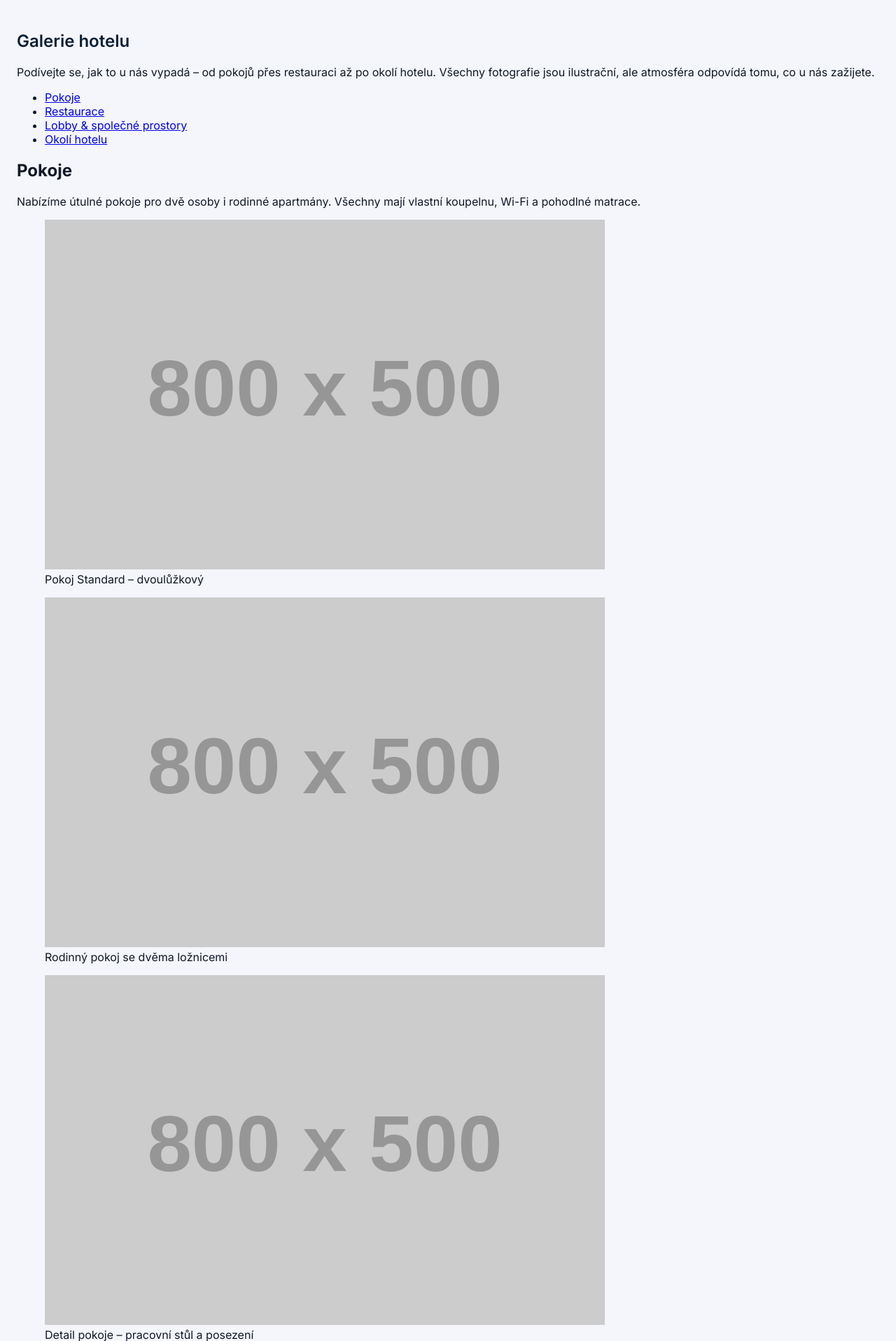
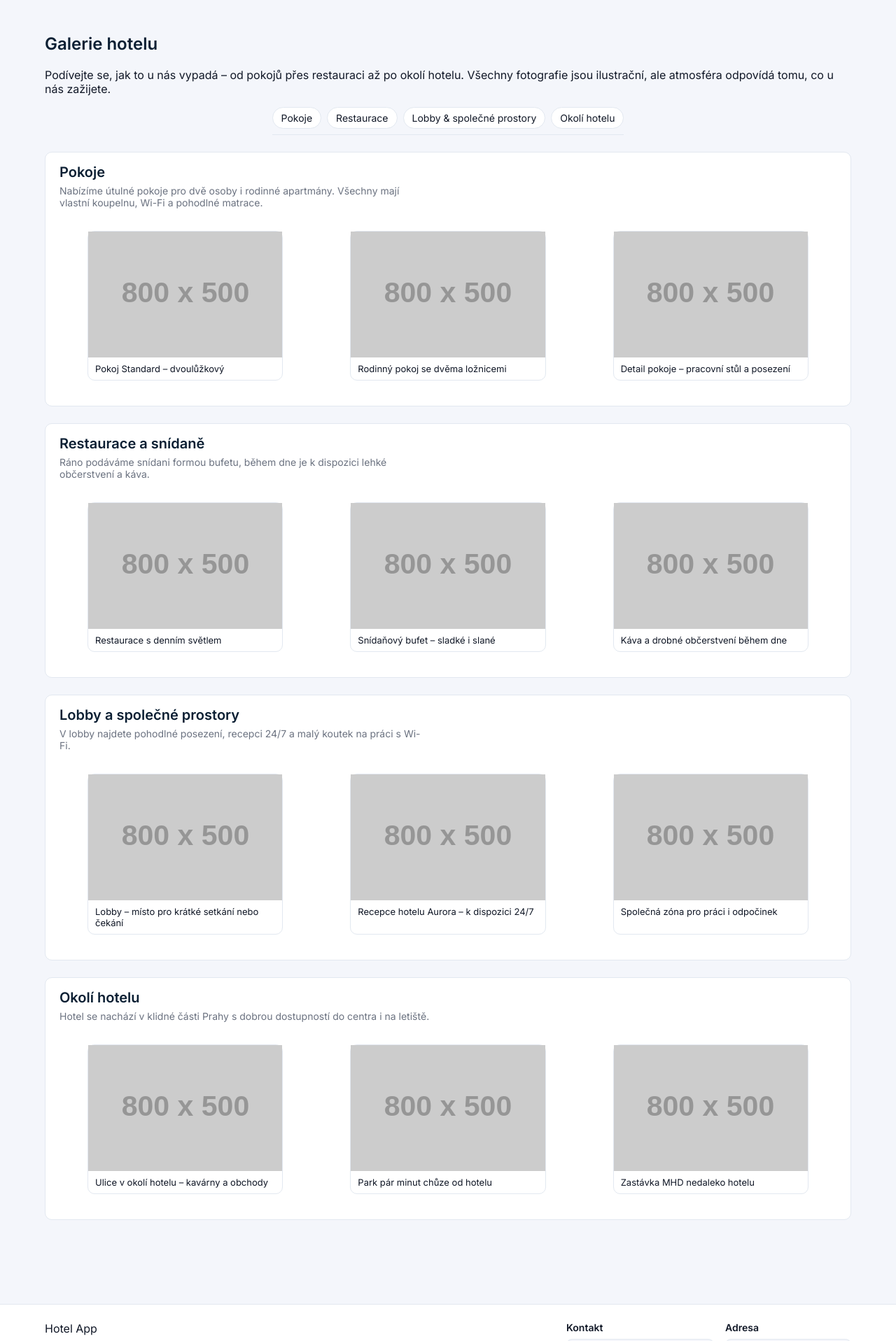
Before and after one commit to MarieHoravova/web-application-project, a FastAPI app: page /gallery in a window 1280 px wide. Shown: the part 59-1976 px from the top of the page at 70% size. Run offline with FastAPI, Linux system fonts and the light colour scheme; grey boxes labelled with a size stand in for pictures from a placeholder-image service; some libraries are stand-ins or nearby versions; some web fonts are replaced.

Commit message:
Update styles.css

```diff
--- a/static/styles.css
+++ b/static/styles.css
@@ -36,6 +36,13 @@ body {
     margin: 0;
     background: var(--color-bg-main);
     color: var(--color-text-main);
+}
+
+h1 {
+    margin: 0 0 8px 0;
+    font-size: 28px;
+    font-weight: 600;
+    color: var(--color-primary-900);
 }
 
 .logo {
@@ -425,6 +432,131 @@ h1 {
     outline: none; /* vypnu default */
     border-color: var(--color-primary-500); /* dám vlastní zvýraznění */
 }
+/* GALERIE – layout*/
+.gallery-page {
+    max-width: 1200px;
+    margin: 0 auto 40px;
+    padding: 24px 24px 0;
+}
+
+/* navigace – záložky místo odrážek */
+.gallery-nav {
+    margin: 0 auto;
+    display: flex;
+    justify-content: center;
+}
+
+.gallery-nav ul {
+    list-style: none;     /* zruší tečky */
+    margin: 0;
+    padding: 0 0 8px 0;
+    display: flex;
+    flex-wrap: wrap;
+    gap: 8px;
+    border-bottom: 1px solid var(--color-border-subtle);
+}
+
+.gallery-nav a {
+    display: inline-block;
+    padding: 6px 12px;
+    border-radius: 999px;
+    font-size: 14px;
+    text-decoration: none;
+    background: var(--color-bg-card);
+    border: 1px solid var(--color-border-subtle);
+    color: var(--color-text-main);
+}
+
+.gallery-nav a:hover {
+    background: var(--color-primary-100);
+    border-color: var(--color-primary-500);
+    color: var(--color-primary-700);
+}
+
+/* jednotlivé sekce galerie jako „karty“ */
+.gallery-section {
+    margin-top: 24px;
+    background: var(--color-bg-card);
+    border-radius: 10px;
+    border: 1px solid var(--color-border-subtle);
+    padding: 16px 20px 20px;
+}
+
+.gallery-section h2 {
+    margin: 0 0 6px 0;
+    font-size: 20px;
+    font-weight: 600;
+    color: var(--color-primary-900);
+}
+
+.gallery-section-intro {
+    margin: 0 0 16px 0;
+    font-size: 14px;
+    color: var(--color-text-muted);
+    max-width: 60ch;
+}
+
+/* GRID – 3 obrázky vedle sebe */
+.gallery-grid {
+    display: grid;
+    grid-template-columns: repeat(3, minmax(0, 1fr));  /* 3 sloupce */
+    gap: 16px;
+}
+
+/* styl položek */
+.gallery-item {
+    border-radius: 10px;
+    border: 1px solid var(--color-border-subtle);
+}
+
+.gallery-item img {
+    display: block;
+    width: 100%;
+    height: 180px;
+    object-fit: cover;   /* zajistí mi výřez obrázku, ne deformaci */
+}
+
+.gallery-item figcaption {
+    padding: 8px 10px;
+    font-size: 13px;
+    color: var(--color-text-main);
+}
+
+/*!* Nice to have *!*/
+/*@media (max-width: 900px) {*/
+/*    .gallery-page {*/
+/*        padding: 16px;*/
+/*    }*/
+
+/*    .gallery-grid {*/
+/*        grid-template-columns: repeat(2, minmax(0, 1fr));*/
+/*    }*/
+/*}*/
+
+/*@media (max-width: 600px) {*/
+/*    .gallery-grid {*/
+/*        grid-template-columns: 1fr;*/
+/*    }*/
+/*}*/
+
+
+/* NICE TO HAVE */
+
+/*@media (max-width: 900px) {*/
+/*    .gallery-page {*/
+/*        padding: 16px;*/
+/*    }*/
+
+/*    .gallery-grid {*/
+/*        grid-template-columns: repeat(2, minmax(0, 1fr));*/
+/*    }*/
+/*}*/
+
+/*@media (max-width: 600px) {*/
+/*    .gallery-grid {*/
+/*        grid-template-columns: 1fr;*/
+/*    }*/
+/*}*/
 
 
 
```
Also changed, not shown: other parts of static/styles.css (+72 -0 lines).
